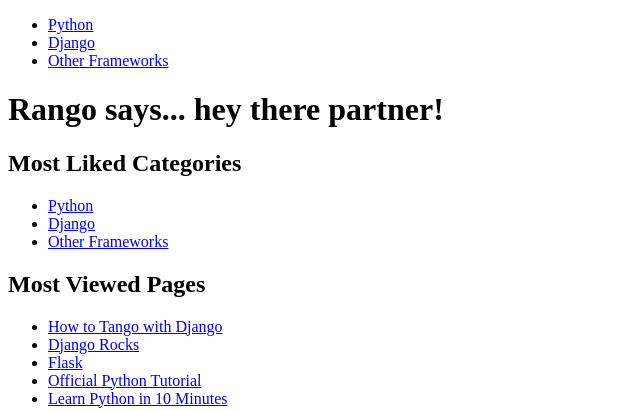
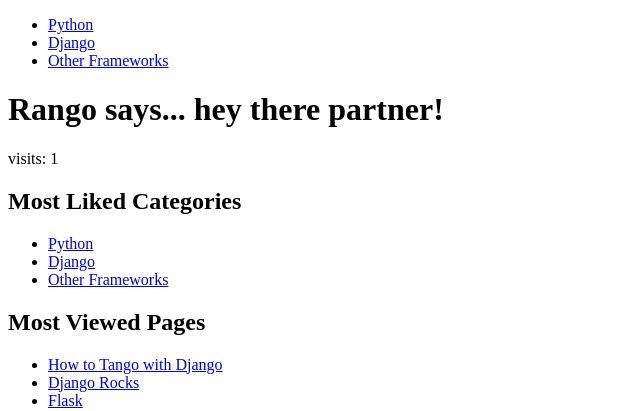
Before and after one commit to antreas-kontopoulos/tango_with_django_project, a Django app: page /rango/ in a window 1280 px wide. Shown: the top 411 px of the page, without its empty margins (0-640 px from the left). Run offline with Django 3.2, Linux system fonts and the light colour scheme; data comes from the database, SQL or seed files in the repository; both versions use the stored data as it was after the commit.

Commit message:
Chapter 10 done

```diff
--- a/rango/views.py
+++ b/rango/views.py
@@ -18,10 +18,11 @@ def index(request):
     pages = Page.objects.order_by('-views')[:5]
     context_dict = {'categories': category_list, 'pages': pages}
 
+    visitor_cookie_handler(request)
+    context_dict['visits'] = request.session['visits']
+
     # Obtain our Response object early so we can add cookie information.
     response = render(request, 'rango/index.html', context_dict)
-    # Call the helper function to handle the cookies
-    visitor_cookie_handler(request, response)
     # Return response back to the user, updating any cookies that need changed.
     return response
 
@@ -205,25 +206,30 @@ def user_logout(request):
 	return HttpResponseRedirect(reverse('index'))
 
 
-def visitor_cookie_handler(request, response):
-    # Get the number of visits to the site.
-    # We use the COOKIES.get() function to obtain the visits cookie.
-    # If the cookie exists, the value returned is casted to an integer.
-    # If the cookie doesn't exist, then the default value of 1 is used.
-    visits = int(request.COOKIES.get('visits', '1'))
+# A helper method
+def get_server_side_cookie(request, cookie, default_val=None):
+    val = request.session.get(cookie)
+    if not val:
+        val = default_val
+    return val
 
-    last_visit_cookie = request.COOKIES.get('last_visit', str(datetime.now()))
+# Updated the function definition
+def visitor_cookie_handler(request):
+    visits = int(get_server_side_cookie(request, 'visits', '1'))
+    last_visit_cookie = get_server_side_cookie(request,
+                                               'last_visit',
+                                               str(datetime.now()))
     last_visit_time = datetime.strptime(last_visit_cookie[:-7],
                                         '%Y-%m-%d %H:%M:%S')
 
     # If it's been more than a day since the last visit...
     if (datetime.now() - last_visit_time).days > 0:
         visits = visits + 1
-        # Update the last visit cookie now that we have updated the count
-        response.set_cookie('last_visit', str(datetime.now()))
+        #update the last visit cookie now that we have updated the count
+        request.session['last_visit'] = str(datetime.now())
     else:
-        # Set the last visit cookie
-        response.set_cookie('last_visit', last_visit_cookie)
+        # set the last visit cookie
+        request.session['last_visit'] = last_visit_cookie
 
     # Update/set the visits cookie
-    response.set_cookie('visits', visits)
+    request.session['visits'] = visits
--- a/templates/rango/about.html
+++ b/templates/rango/about.html
@@ -9,7 +9,10 @@
         <div>
 			This tutorial has been put together by Antreas Kontopoulos.
         </div>
-        <div>
+
+		<p>visits: {{ visits }}</p>
+
+		<div>
 			<img src="{% static 'images/rango.jpg' %}" alt="Picture of Rango" />
 			<img src="{{ MEDIA_URL}}cat.jpg" alt="Picture of cat"/>
         </div>
--- a/templates/rango/index.html
+++ b/templates/rango/index.html
@@ -14,6 +14,8 @@
 		hey there partner!
 	{% endif %}
 	</h1>
+
+	<p>visits: {{ visits }}</p>
 
     <div>
 		<h2>Most Liked Categories</h2>
```
Also changed, not shown: db.sqlite3.
